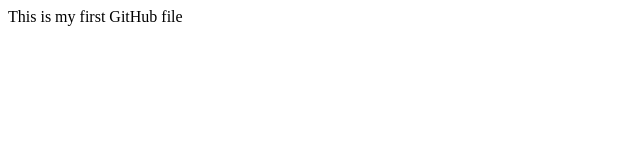
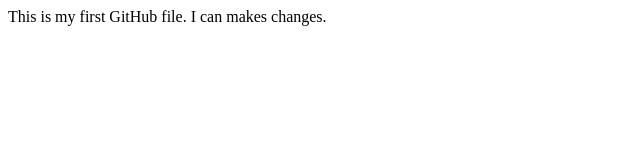
Before and after one commit to hungrybeagle/sampleProject, a plain HTML site: page index.html in a window 1280 px wide. Shown: the whole page, without its empty margins (0-640 px from the left). Drawn offline with Linux system fonts and the light colour scheme.

Commit message:
Update index.html

```diff
--- a/index.html
+++ b/index.html
@@ -1,3 +1,4 @@
 <body>
-	This is my first GitHub file
+	This is my first GitHub file.
+	I can makes changes.
 </body>
```
